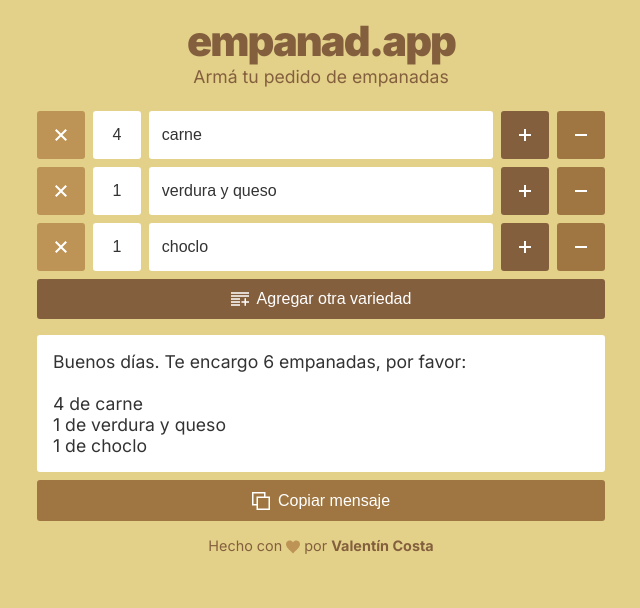
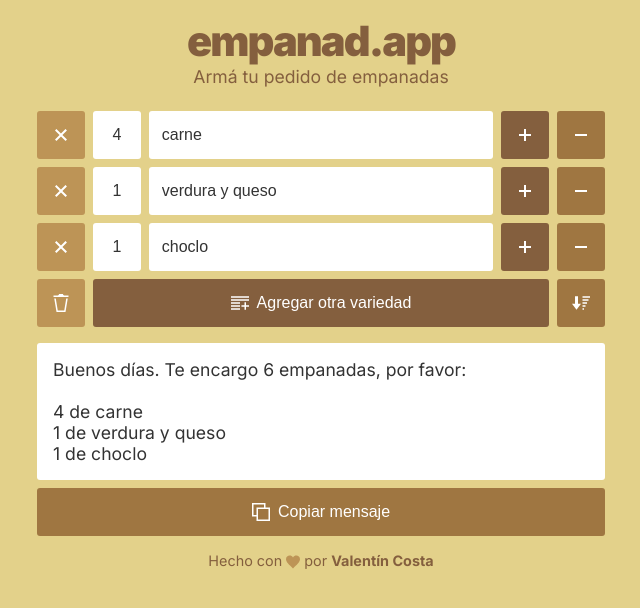
Before and after one commit to valentincostam/empanadapp, a Svelte app: page / in a window 1280 px wide. Shown: the top 608 px of the page, without its empty margins (319-959 px from the left). Built offline with nearby package versions, Linux system fonts and the light colour scheme.

Commit message:
feat: add sort and remove all buttons

```diff
--- a/src/App.svelte
+++ b/src/App.svelte
@@ -53,6 +53,18 @@
     $orderLines = $orderLines.filter(orderLine => orderLine.id != id);
   }
 
+  function removeAllOrderLines() {
+    const isSure = confirm(`¿Querés eliminar todo pedido?`);
+
+    if (!isSure) return;
+
+    $orderLines = [];
+  }
+
+  function sortOrderLines() {
+    $orderLines = $orderLines.sort((a, b) => b.quantity - a.quantity);
+  }
+
   function copyMessage() {
     navigator.clipboard.writeText(message);
     copyButton.querySelector('span').textContent = '¡Copiado!';
@@ -97,28 +109,52 @@
     margin-bottom: calc(var(--gap) * 1.5);
   }
 
+  .action-buttons {
+    --grid-track-size: calc(var(--gap) * 3);
+    display: grid;
+    grid-template-columns:
+      var(--grid-track-size)
+      1fr
+      var(--grid-track-size);
+    grid-template-rows: var(--grid-track-size);
+    gap: var(--small-gap);
+  }
+
   .button {
     display: flex;
     justify-content: center;
     align-items: center;
     gap: .5rem;
-    padding: .7rem 1.2rem;
+    /* padding: .7rem 1.2rem; */
     width: 100%;
     border: 0;
     color: var(--white);
     font-size: 1rem;
     border-radius: 3px;
     cursor: pointer;
+    height: calc(var(--gap) * 3);
   }
 
-  button:active {
+  .button:active {
     transform: translateY(2px);
   }
 
+  .button:disabled {
+    cursor: not-allowed;
+  }
+
   a:focus,
-  button:focus {
+  .button:focus {
     outline: 0;
     box-shadow: 0 0 0 3px var(--white);
+  }
+
+  .remove {
+    background-color: var(--terciary-color);
+  }
+
+  .sort {
+    background-color: var(--secondary-color);
   }
 
   .button__icon {
@@ -204,9 +240,24 @@
       />
     {/each}
 
-    {#if !hasEmptyLine && !hasDuplicates}
+    <div class="action-buttons">
+      <button
+        class="button remove"
+        on:click={removeAllOrderLines}
+      >
+        <svg
+          class="button__icon"
+          width="24"
+          height="24"
+          viewBox="0 0 24 24"
+        >
+          <path d="M21 6l-3 18h-12l-3-18h2.028l2.666 16h8.611l2.666-16h2.029zm-4.711-4c-.9 0-1.631-1.099-1.631-2h-5.316c0 .901-.73 2-1.631 2h-5.711v2h20v-2h-5.711z"/>
+        </svg>
+      </button>
+
       <button
         class="button add-order-line"
+        disabled={hasEmptyLine || hasDuplicates}
         on:click={addOrderLine}
       >
         <svg
@@ -217,9 +268,23 @@
         >
           <path d="M20 15h4.071v2h-4.071v4.071h-2v-4.071h-4.071v-2h4.071v-4.071h2v4.071zm-8 6h-12v-2h12v2zm0-4.024h-12v-2h12v2zm0-3.976h-12v-2h12v2zm12-4h-24v-2h24v2zm0-4h-24v-2h24v2z"/>
         </svg>
-         {$orderLines.length == 0 ? 'Empezar pedido' : 'Agregar otra variedad'}
+          {$orderLines.length == 0 ? 'Empezar pedido' : 'Agregar otra variedad'}
       </button>
-    {/if}
+
+      <button
+        class="button sort"
+        on:click={sortOrderLines}
+      >
+        <svg
+          class="button__icon"
+          width="24"
+          height="24"
+          viewBox="0 0 24 24"
+        >
+          <path d="M6 21l6-8h-4v-10h-4v10h-4l6 8zm16-12h-8v-2h8v2zm2-6h-10v2h10v-2zm-4 8h-6v2h6v-2zm-2 4h-4v2h4v-2zm-2 4h-2v2h2v-2z"/>
+        </svg>
+      </button>
+    </div>
 
     {#if validOrderLines.length}
       <div class="message {messageWasCopied ? 'message--copied' : ''}">
@@ -227,8 +292,8 @@
       </div>
 
       <button
+        class="button copy-message"
         bind:this={copyButton}
-        class="button copy-message"
         on:click={copyMessage}
       >
         <svg
```
